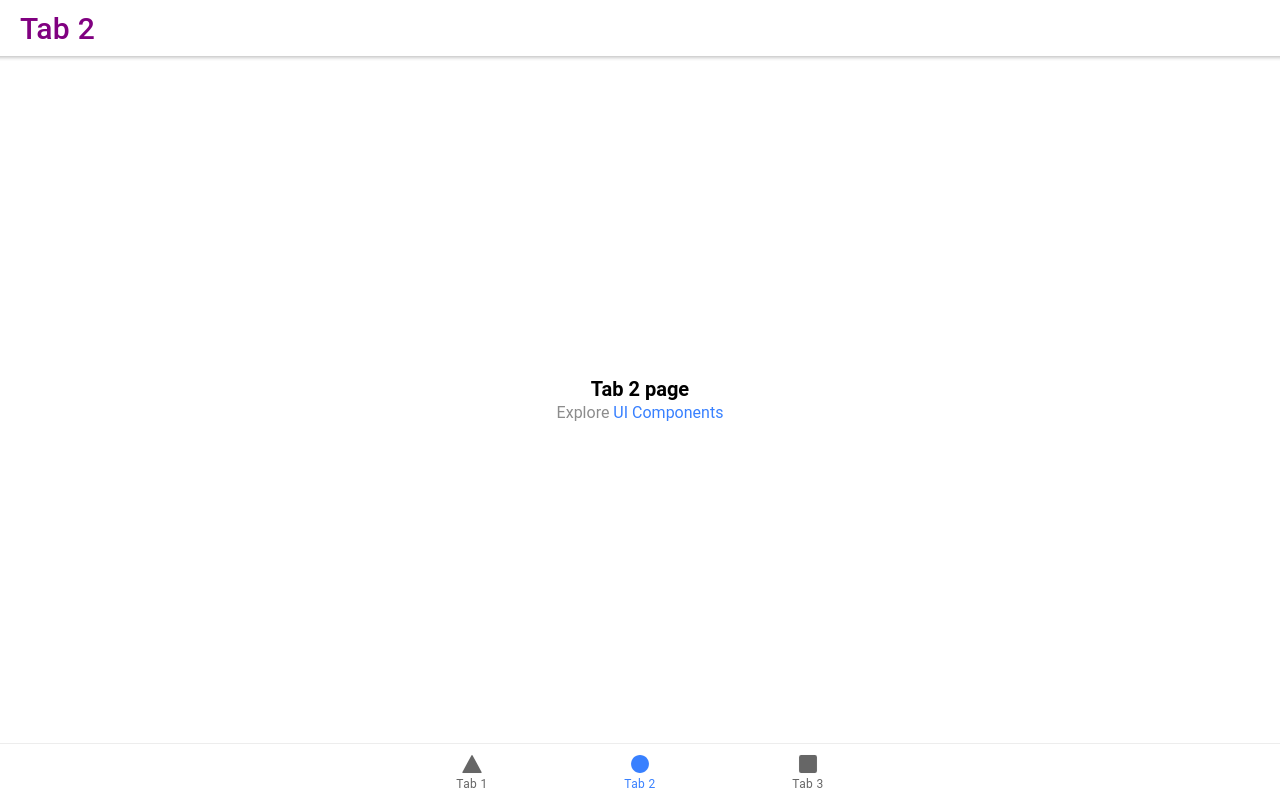
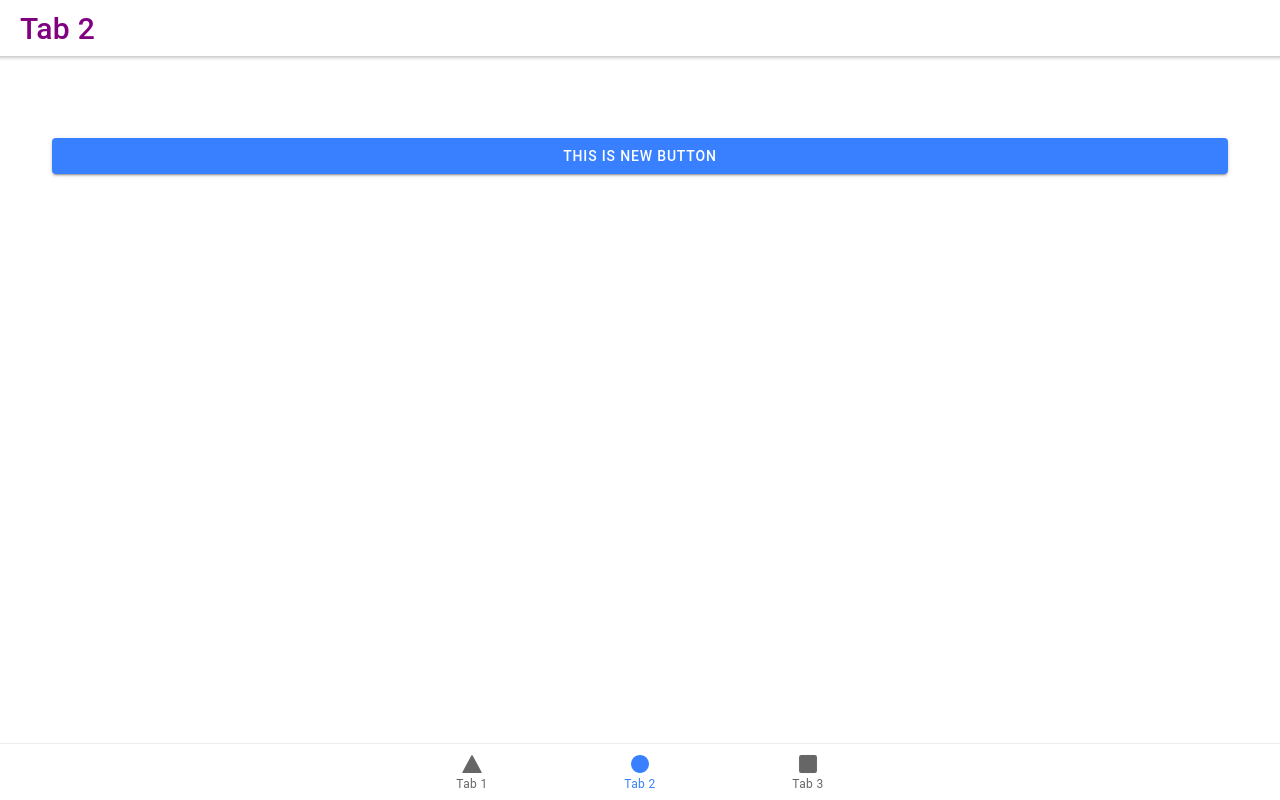
Before and after one commit to GPlates/gplates-edu-app, a React (Create React App) app: page /tab2 in a window 1280 px wide. Built offline with nearby package versions, Linux system fonts and the light colour scheme.

Commit message:
Add a new button in Tag2 for the specific request and draw a point on the map to locate Sydney

```diff
--- a/package.json
+++ b/package.json
@@ -24,6 +24,7 @@
     "@types/react-dom": "^16.9.10",
     "@types/react-router": "^5.1.11",
     "@types/react-router-dom": "^5.1.7",
+    "axios": "^0.26.1",
     "cesium": "^1.73.0",
     "craco-cesium": "^1.2.0",
     "ionicons": "^5.4.0",
@@ -31,7 +32,6 @@
     "react-dom": "^17.0.1",
     "react-router": "^5.2.0",
     "react-router-dom": "^5.2.0",
-    "react-scripts": "4.0.2",
     "resium": "^1.13.1",
     "typescript": "^4.1.3",
     "web-vitals": "^0.2.4",
@@ -73,7 +73,8 @@
     ]
   },
   "devDependencies": {
-    "@capacitor/cli": "3.3.2"
+    "@capacitor/cli": "3.3.2",
+    "react-scripts": "5.0.0"
   },
   "description": "An Ionic project"
 }
--- a/src/App.tsx
+++ b/src/App.tsx
@@ -58,6 +58,7 @@ const App: React.FC = () => (
             <Redirect to="/tab1" />
           </Route>
         </IonRouterOutlet>
+
         <IonTabBar slot="bottom">
           <IonTabButton tab="tab1" href="/tab1">
             <IonIcon icon={triangle} />
--- a/src/pages/Tab1.tsx
+++ b/src/pages/Tab1.tsx
@@ -2,14 +2,32 @@ import { IonContent, IonHeader, IonPage, IonTitle, IonToolbar, useIonViewDidEnte
 import ExploreContainer from '../components/ExploreContainer';
 import './Tab1.css';
 
-//import { Viewer, Entity, PointGraphics, EntityDescription } from 'resium';
-import { Cartesian3 ,Ion, Viewer} from 'cesium';
+import { Cartesian3 ,Ion, Viewer, HorizontalOrigin, VerticalOrigin, DistanceDisplayCondition, Color} from 'cesium';
 
 Ion.defaultAccessToken = 'eyJhbGciOiJIUzI1NiIsInR5cCI6IkpXVCJ9.eyJqdGkiOiJlMGFjYTVjNC04OTJjLTQ0Y2EtYTExOS1mYzAzOWFmYmM1OWQiLCJpZCI6MjA4OTksInNjb3BlcyI6WyJhc3IiLCJnYyJdLCJpYXQiOjE1Nzg1MzEyNjF9.KyUbfBd_2aCHlvBlrBgdM3c3uDEfYyKoEmWzAHSGSsk';
 
+
+
 const Tab1: React.FC = () => {
+
   useIonViewDidEnter(() => {
     var viewer = new Viewer('cesiumContainer');
+
+    var AustraliaPin = viewer.entities.add({
+      name: 'Australia',
+      position: Cartesian3.fromDegrees(151.194191, -34.035875,1000),
+      point: {
+        color: Color.YELLOW,
+        pixelSize: 10
+      },
+      label: {
+        text: 'Sydney',
+        horizontalOrigin: HorizontalOrigin.CENTER,
+        verticalOrigin: VerticalOrigin.BOTTOM,
+      }
+    })
+    viewer.flyTo(AustraliaPin)
+
   });
 
   return (
--- a/src/pages/Tab2.tsx
+++ b/src/pages/Tab2.tsx
@@ -1,8 +1,47 @@
 import { IonContent, IonHeader, IonPage, IonTitle, IonToolbar } from '@ionic/react';
+import { IonLoading, IonButton, IonIcon } from '@ionic/react';
 import ExploreContainer from '../components/ExploreContainer';
 import './Tab2.css';
+import {axios} from '../components/AxiosAdopter';
+import qs from 'qs';
+import React from 'react';
 
-const Tab2: React.FC = () => {
+type vars = { responseStr: string, type: string, coordinates: any, showLoading: boolean }
+export default class Tab2 extends React.Component<{}, vars> {
+  constructor(props: any) {
+    super(props);
+    this.state = {
+      responseStr: '',
+      type: '',
+      coordinates: '',
+      showLoading: false
+    };
+  }
+
+  onClickBotton = () => {
+    this.setState({showLoading: true})
+    axios.get('https://gws.gplates.org/reconstruct/reconstruct_points/?points=95,54,142,-33&time=140&model=SETON2012')
+    .then((response: any) => {
+      console.log('response')
+      console.log(response.data.coordinates[0])
+      this.setState({
+        responseStr:qs.stringify(response.data),
+        type: response.data.type,
+        coordinates: response.data.coordinates,
+        showLoading: false
+      })
+    })
+    .catch( (error: any) => {
+      console.log('error')
+      console.log(error)
+      this.setState({showLoading: false})
+    })
+
+
+
+  };
+
+  render() {
     return (
       <IonPage>
         <IonHeader>
@@ -10,16 +49,37 @@ const Tab2: React.FC = () => {
             <IonTitle>Tab 2</IonTitle>
           </IonToolbar>
         </IonHeader>
+
         <IonContent fullscreen>
+          <IonLoading
+            isOpen={this.state.showLoading}
+            message={'Please wait...'}
+          />
           <IonHeader collapse="condense">
             <IonToolbar>
-            <IonTitle size="small" >Tab 2</IonTitle>
+              <IonTitle size="large" class="ios title-large hydrated">Tab 2</IonTitle>
             </IonToolbar>
           </IonHeader>
-        <ExploreContainer name="Tab 2 page" />
+          <div style={{
+            display: "flex", flexDirection: "column", margin: '0 50px 0 50px', justifyContent: 'center', height: "200px"
+          }}>
+            <IonButton
+              color="primary" onClick={this.onClickBotton}
+            >
+              This is new button
+            </IonButton>
+          </div>
+          <div style={{margin: '10px 50px 0 50px'}}>
+            <div>{this.state.responseStr}</div>
+            <div style={{marginTop: '10px'}}>{this.state.type == '' ? '' : 'formatted version:'}</div>
+            <div>{this.state.type == '' ? '' : 'type = '}{this.state.type}</div>
+            <div>{this.state.type == '' ? '' : 'coordinates[0] = '}{Array(this.state.coordinates[0]).toString()}</div>
+            <div>{this.state.type == '' ? '' : 'coordinates[1] = '}{Array(this.state.coordinates[1]).toString()}</div>
+          </div>
         </IonContent>
       </IonPage>
     );
-};
+  }
+}
 
-export default Tab2;
+// export default Tab2;
```
Lines whose indentation alone changed are shown as unchanged.
